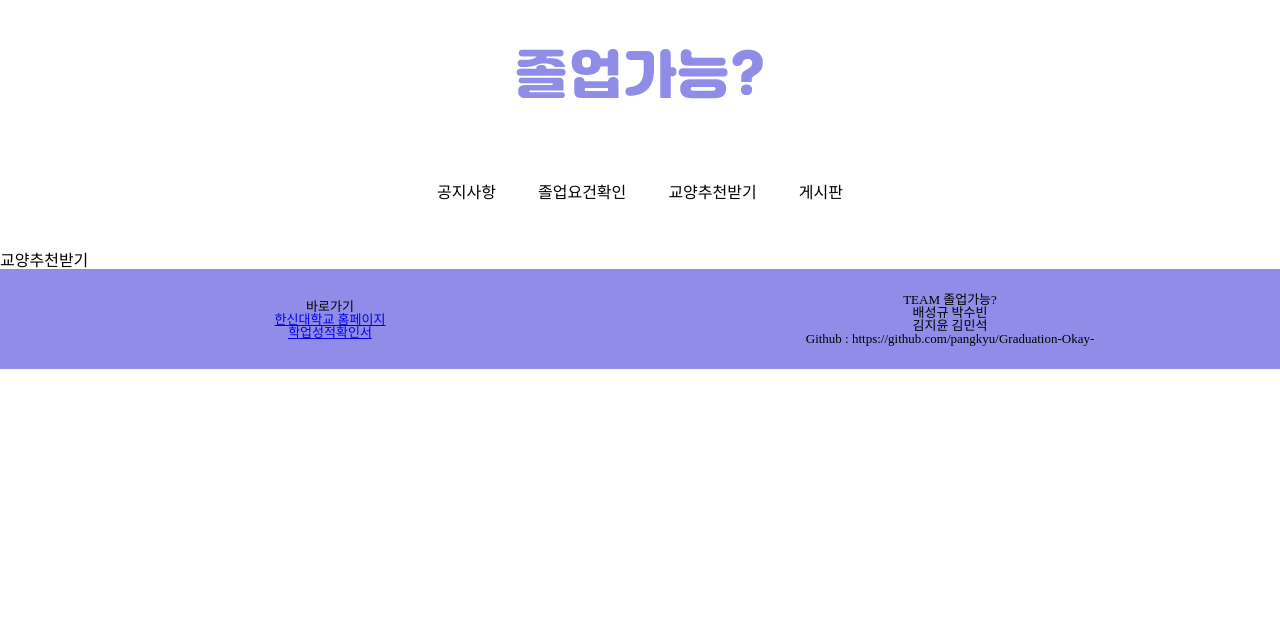
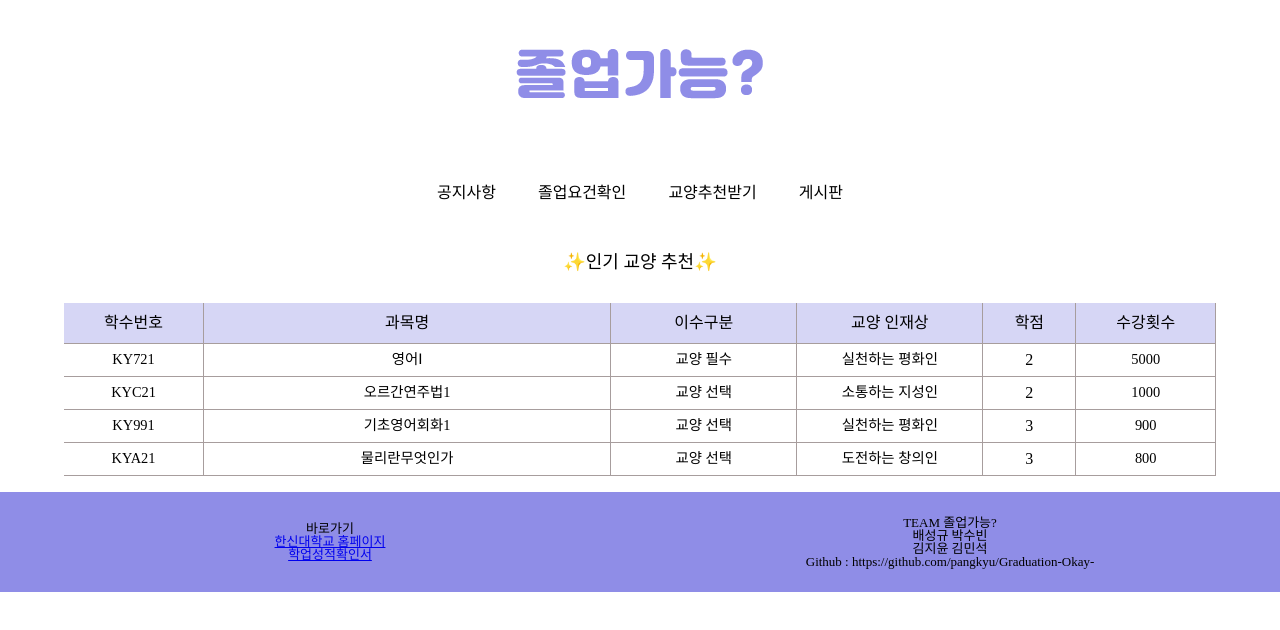
Before and after one commit to Graduate-Ok/Graduation-Okay-, a React (Create React App) app in the folder graduate/: page / in a window 1280 px wide. Both pictures are taken after a click on the element "교양추천받기". Shown: the top 630 px of the page. Built offline with nearby package versions, Linux system fonts and the light colour scheme; a web font is replaced by a local one.

Commit message:
KyRecommend
KyRecommend.css
KyRecommend.jsx

```diff
--- /dev/null
+++ b/graduate/src/css/KyRecommend.css
@@ -0,0 +1,70 @@
+
+.main{
+    text-align: center;
+}
+
+.title {
+   font-size: large;
+}
+
+/*교양 테이블*/
+.KyTable{
+    width: 90%;
+    text-align: center;
+    margin:0 auto;
+    margin-top:1rem;
+    margin-bottom:1rem;
+}
+
+.menu{
+    text-align: center;
+    font-size: 1rem;
+    height: 2.5rem;
+    background-color: #d6d6f5;
+}
+
+/*교양 테이블 th*/
+.grade_table_th{
+    vertical-align:middle;
+    border-right :1px solid #a79d9d;
+    border-bottom: 1px solid #a79d9d;
+}
+
+/*교양 테이블 td*/
+.grade_table_td{
+    vertical-align:middle;
+    font-size: 0.9rem;
+    height: 2rem;
+    border-right :1px solid #a79d9d;
+    border-bottom: 1px solid #a79d9d;
+}
+
+/*학수번호*/
+.code_width{
+    width: 12%;
+}
+
+/*과목명*/
+.name_width{
+    width: 35%;
+}
+
+/*이수구분*/
+.esu_width{
+    width: 16%;
+}
+
+/*교양 인재상*/
+.ky_width{
+    width: 16%;
+}
+
+/*학점*/
+.gradenum_width{
+    width: 8%;
+}
+
+/*수강횟수*/
+.num_width{
+    width:12%
+}
--- a/graduate/src/pages/KyRecommend.jsx
+++ b/graduate/src/pages/KyRecommend.jsx
@@ -1,12 +1,65 @@
 import react from 'react';
+import '../css/KyRecommend.css';
 
 // 교양과목을 추천해주는 페이지
 function KyRecommend() {
     return (
         <>
             <main>
-                <div>
-                    <p>교양추천받기</p>
+                <div className='main'>
+                    <div className='title'>✨인기 교양 추천✨</div>
+                    <br />
+                    <div>
+                        <table className='KyTable'>
+                            <tr className='menu'>
+                                <th className="grade_table_th code_width"  >학수번호</th>
+                                <th className="grade_table_th name_width" >과목명</th>
+                                <th className="grade_table_th esu_width" >이수구분</th>
+                                <th className="grade_table_th ky_width" >교양 인재상</th>
+                                <th className="grade_table_th gradenum_width" >학점</th>
+                                <th className="grade_table_th num_width" >수강횟수</th>
+                            </tr>
+
+                            <tr>
+                                <td className="grade_table_td code_width">KY721</td>
+                                <td className="grade_table_td name_width">영어Ⅰ </td>
+                                <td className="grade_table_td esu_width">교양 필수</td>
+                                <td className="grade_table_td ky_width">실천하는 평화인</td>
+                                <td className="grade_table_th gradenum_width" >2</td>
+                                <td className="grade_table_td num_width">5000</td>
+                            </tr>
+
+                            <tr>
+                                <td className="grade_table_td code_width">KYC21</td>
+                                <td className="grade_table_td name_width">오르간연주법1</td>
+                                <td className="grade_table_td esu_width">교양 선택</td>
+                                <td className="grade_table_td ky_width">소통하는 지성인</td>
+                                <td className="grade_table_th gradenum_width" >2</td>
+                                <td className="grade_table_td num_width">1000</td>
+                            </tr>
+
+                            <tr>
+                                <td className="grade_table_td code_width">KY991</td>
+                                <td className="grade_table_td name_width">기초영어회화1 </td>
+                                <td className="grade_table_td esu_width">교양 선택</td>
+                                <td className="grade_table_td ky_width">실천하는 평화인</td>
+                                <td className="grade_table_th gradenum_width" >3</td>
+                                <td className="grade_table_td num_width">900</td>
+                            </tr>
+
+                            <tr>
+                                <td className="grade_table_td code_width">KYA21</td>
+                                <td className="grade_table_td name_width">물리란무엇인가</td>
+                                <td className="grade_table_td esu_width">교양 선택</td>
+                                <td className="grade_table_td ky_width">도전하는 창의인</td>
+                                <td className="grade_table_th gradenum_width" >3</td>
+                                <td className="grade_table_td num_width">800</td>
+                            </tr>
+
+
+                        </table>
+                    </div>
+
                 </div>
             </main>
         </>
```
